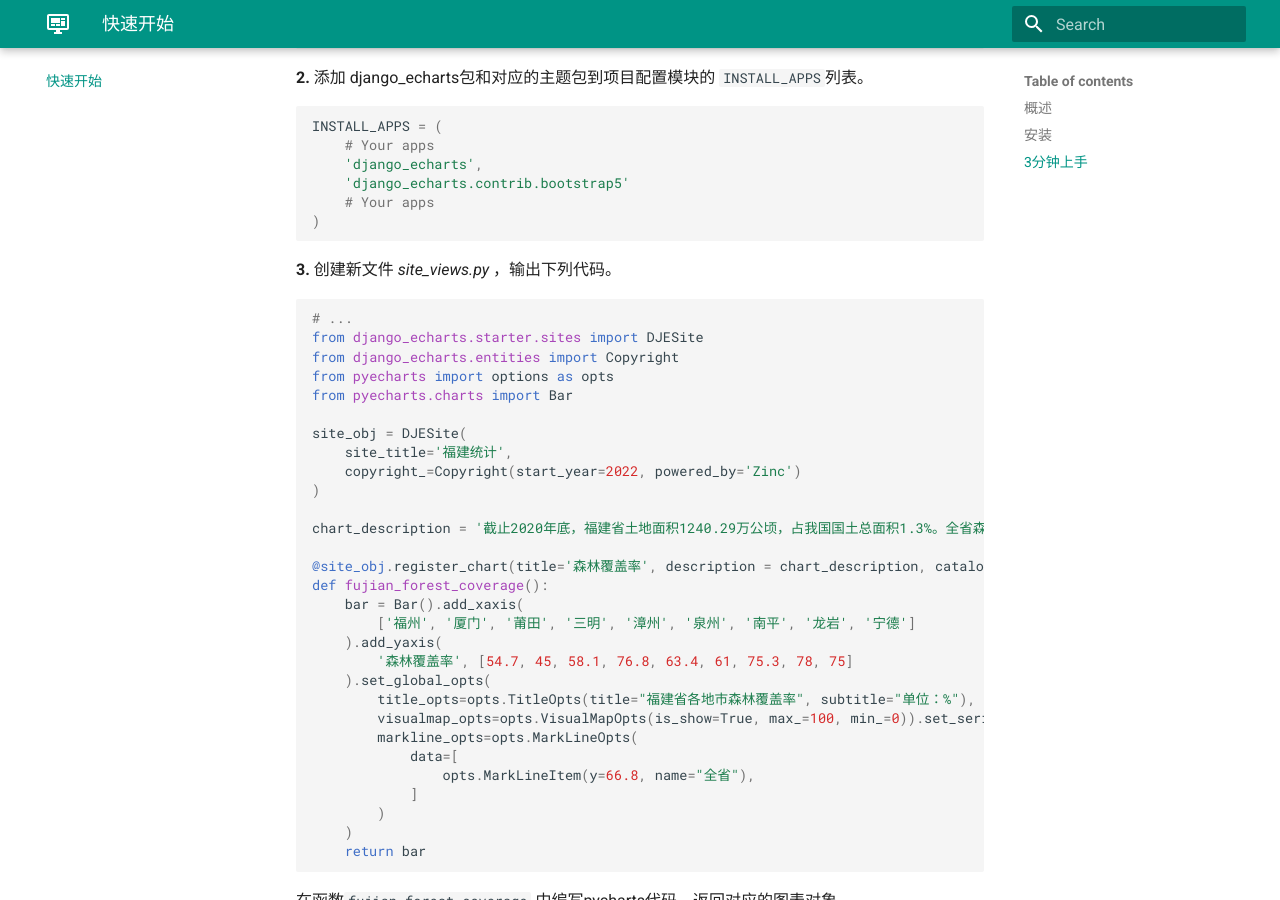
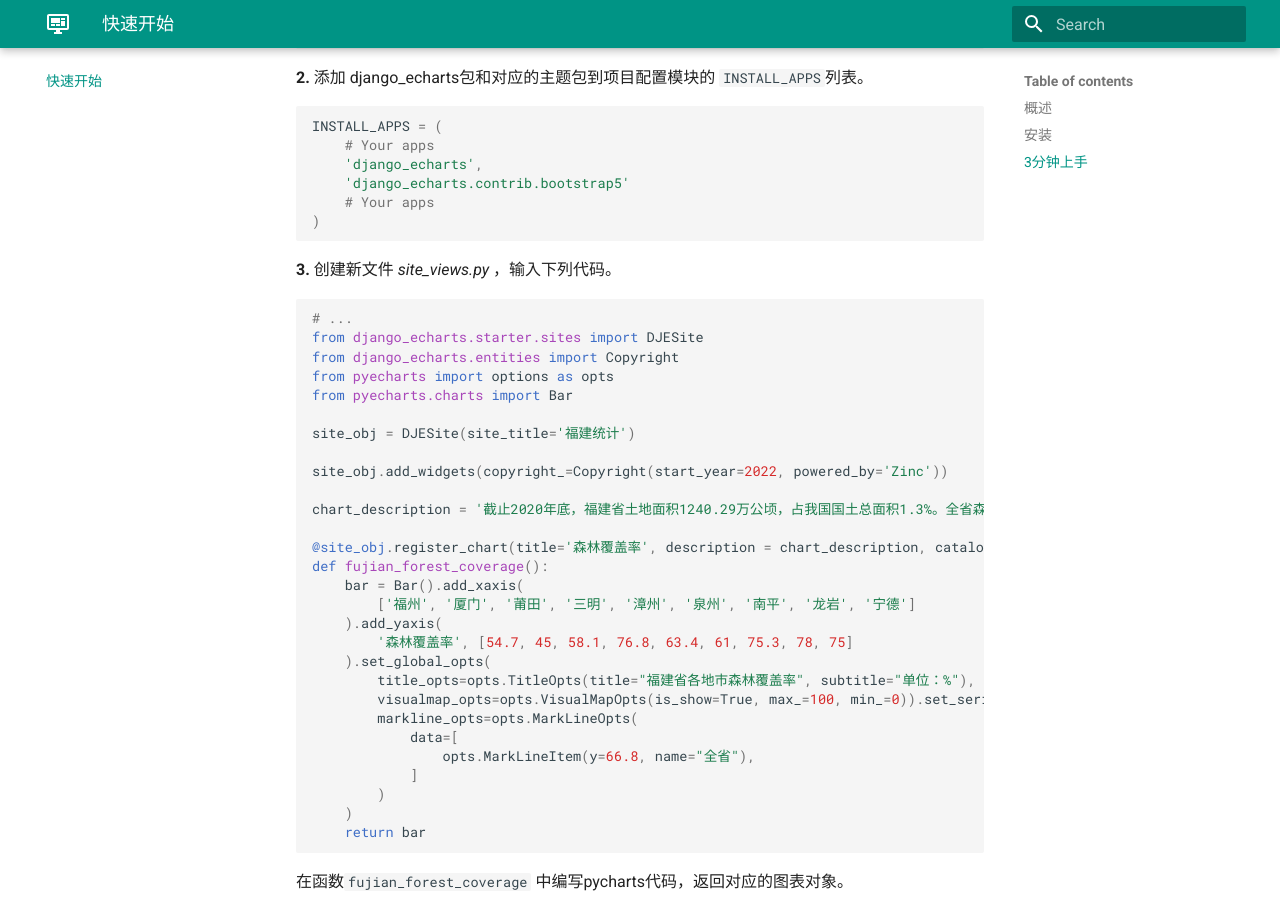
Before and after one commit to kinegratii/django-echarts, an MkDocs documentation site: the page built from docs/index.md, in a window 1280 px wide and 900 px high, scrolled down 1477 px. Built offline with MkDocs 1.6.1 and Material for MkDocs 9.7.7, drawn with Linux system fonts in a browser that asks for light colours.

````diff
--- a/docs/index.md
+++ b/docs/index.md
@@ -68,7 +68,7 @@ INSTALL_APPS = (
 )
 ```
 
-**3.** 创建新文件 *site_views.py* ，输出下列代码。
+**3.** 创建新文件 *site_views.py* ，输入下列代码。
 
 ```python
 # ...
@@ -77,10 +77,9 @@ from django_echarts.entities import Copyright
 from pyecharts import options as opts
 from pyecharts.charts import Bar
 
-site_obj = DJESite(
-    site_title='福建统计',
-    copyright_=Copyright(start_year=2022, powered_by='Zinc')
-)
+site_obj = DJESite(site_title='福建统计')
+
+site_obj.add_widgets(copyright_=Copyright(start_year=2022, powered_by='Zinc'))
 
 chart_description = '截止2020年底，福建省土地面积1240.29万公顷，占我国国土总面积1.3%。全省森林面积811.58万公顷，森林覆盖率为66.8%，连续42年位居全国首位。
 
````
Also changed, not shown: README.md (+4 -5 lines).
